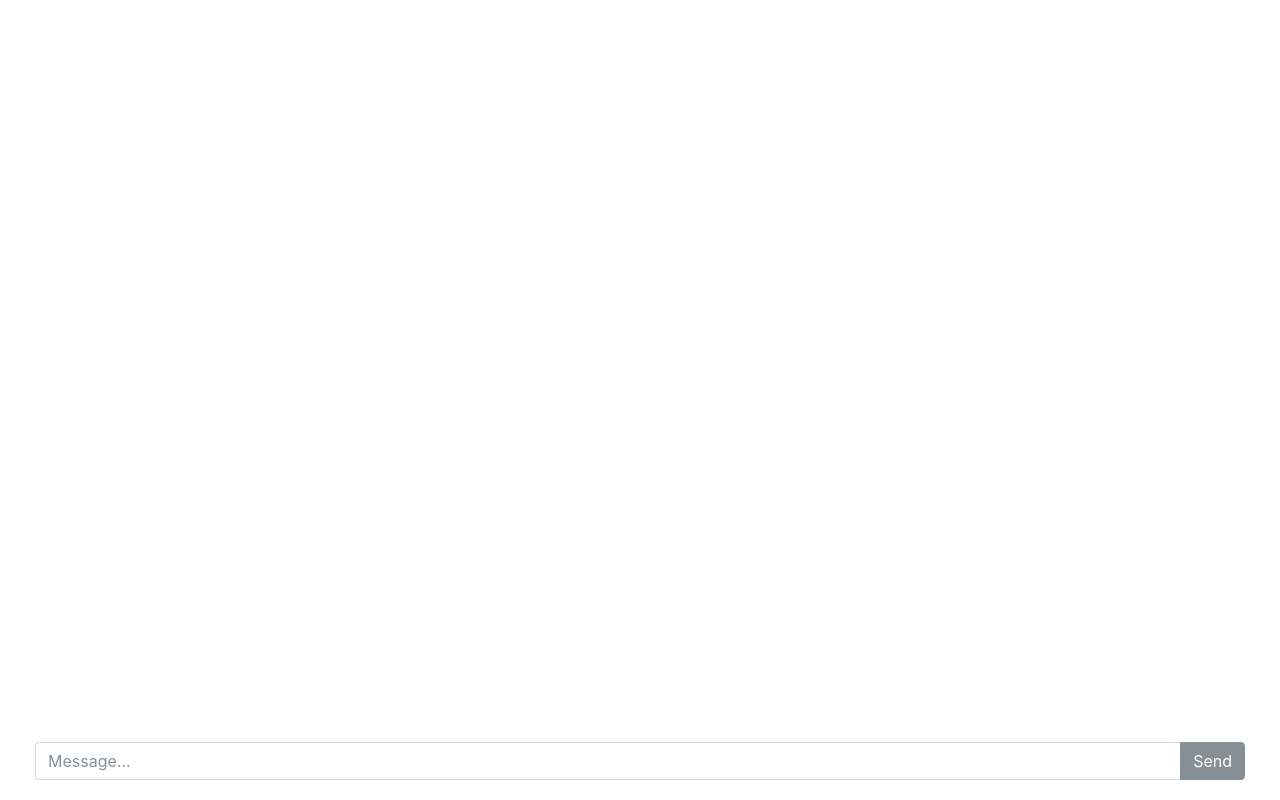
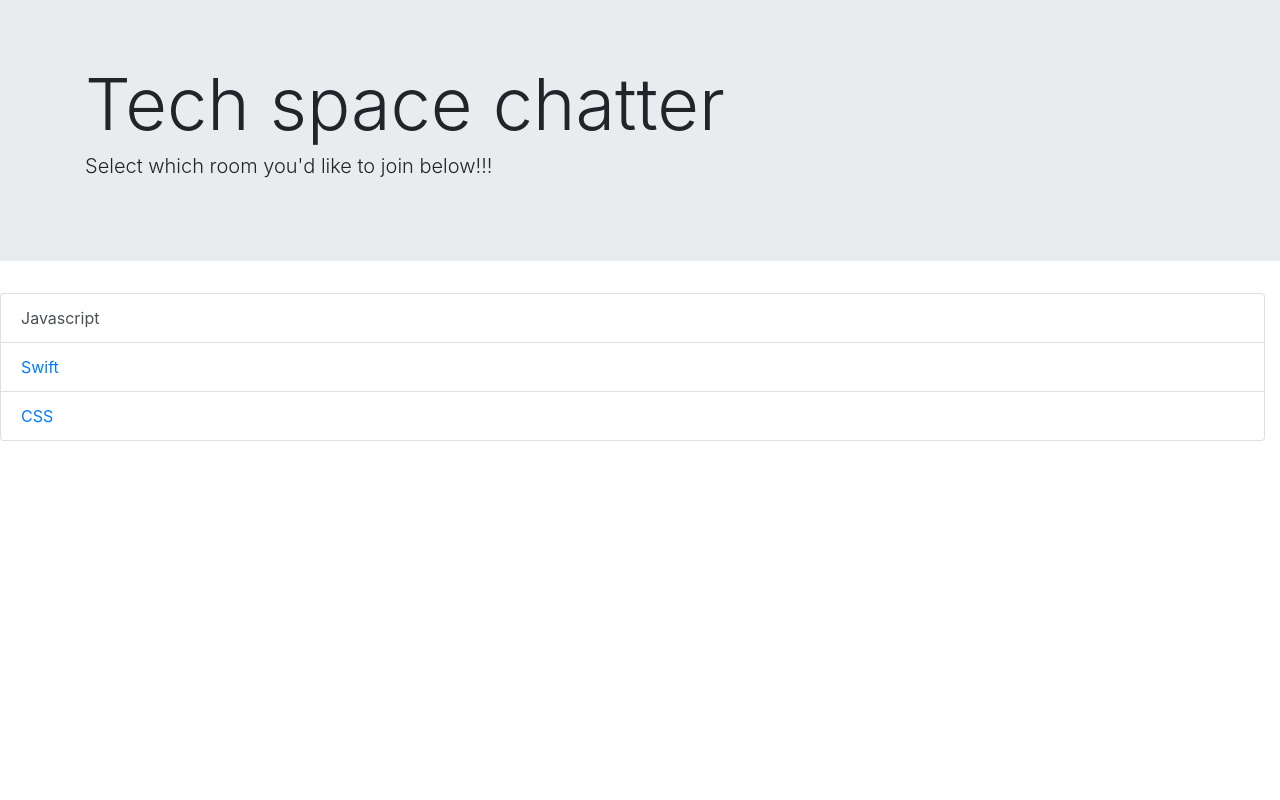
Before and after one commit to mapleDevJS/chatter, a website: page public/index.html in a window 1280 px wide. Drawn offline with nearby package versions, Linux system fonts and the light colour scheme; no server answers.

Commit message:
set up multiple rooms

```diff
--- a/index.js
+++ b/index.js
@@ -9,6 +9,10 @@ server.listen(port, () => {
 
 app.get('/', (req, res) => {
     res.sendFile(__dirname + '/public/index.html');
+});
+
+app.get('/javascript', (req, res) => {
+    res.sendFile(__dirname + '/public/javascript.html');
 });
 
 // tech namespace
--- a/public/index.html
+++ b/public/index.html
@@ -10,51 +10,23 @@
       integrity="sha384-/Y6pD6FV/Vv2HJnA6t+vslU6fwYXjCFtcEpHbNJ0lyAFsXTsjBbfaDjzALeQsN6M"
       crossorigin="anonymous"
     />
-    <style>
-      form {
-        padding: 20px;
-        position: fixed;
-        bottom: 0;
-        width: 100%;
-        padding-right: 50px;
-      }
-      #messages {
-        list-style-type: none;
-        margin: 0;
-        padding: 0;
-        width: 100%;
-      }
-      #messages li {
-        padding: 5px 10px;
-      }
-      #messages li:nth-child(odd) {
-        background: #eee;
-      }
-    </style>
   </head>
   <body>
+    <div class="jumbotron jumbotron-fluid">
+      <div class="container">
+        <h1 class="display-3">Tech space chatter</h1>
+        <p class="lead">Select which room you'd like to join below!!!</p>
+      </div>
+    </div>
     <div class="container-fluid">
       <div class="row">
-        <ul id="messages"></ul>
-      </div>
-      <div class="row">
-        <div class="col-lg-6">
-          <form action="">
-            <div class="input-group">
-              <input
-                id="m"
-                autocomplete="off"
-                type="text"
-                class="form-control"
-                placeholder="Message..."
-                aria-label="Message..."
-              />
-              <span class="input-group-btn">
-                <button class="btn btn-secondary" type="submit">Send</button>
-              </span>
-            </div>
-          </form>
-        </div>
+        <ul class="list-group col">
+          <a href="/javascript" class="list-group-item list-group-item-action"
+            >Javascript</a
+          >
+          <a href="#" class="list-group-item">Swift</a>
+          <a href="#" class="list-group-item">CSS</a>
+        </ul>
       </div>
     </div>
     <script
@@ -72,25 +44,5 @@
       integrity="sha384-h0AbiXch4ZDo7tp9hKZ4TsHbi047NrKGLO3SEJAg45jXxnGIfYzk4Si90RDIqNm1"
       crossorigin="anonymous"
     ></script>
-    <script src="/socket.io/socket.io.js"></script>
-    <script>
-      const room = 'javascript';
-      const socket = io('/tech');
-      $('form').submit(() => {
-        let msg = $('#m').val();
-        socket.emit('message', { msg, room });
-        $('#m').val('');
-        return false;
-      });
-
-      socket.on('connect', () => {
-        // emiting to everybody
-        socket.emit('join', { room: room });
-      });
-
-      socket.on('message', (msg) => {
-        $('#messages').append($('<li>').text(msg));
-      });
-    </script>
   </body>
 </html>
```
Also changed, not shown: public/javascript.html (added, +57 -0 lines).
